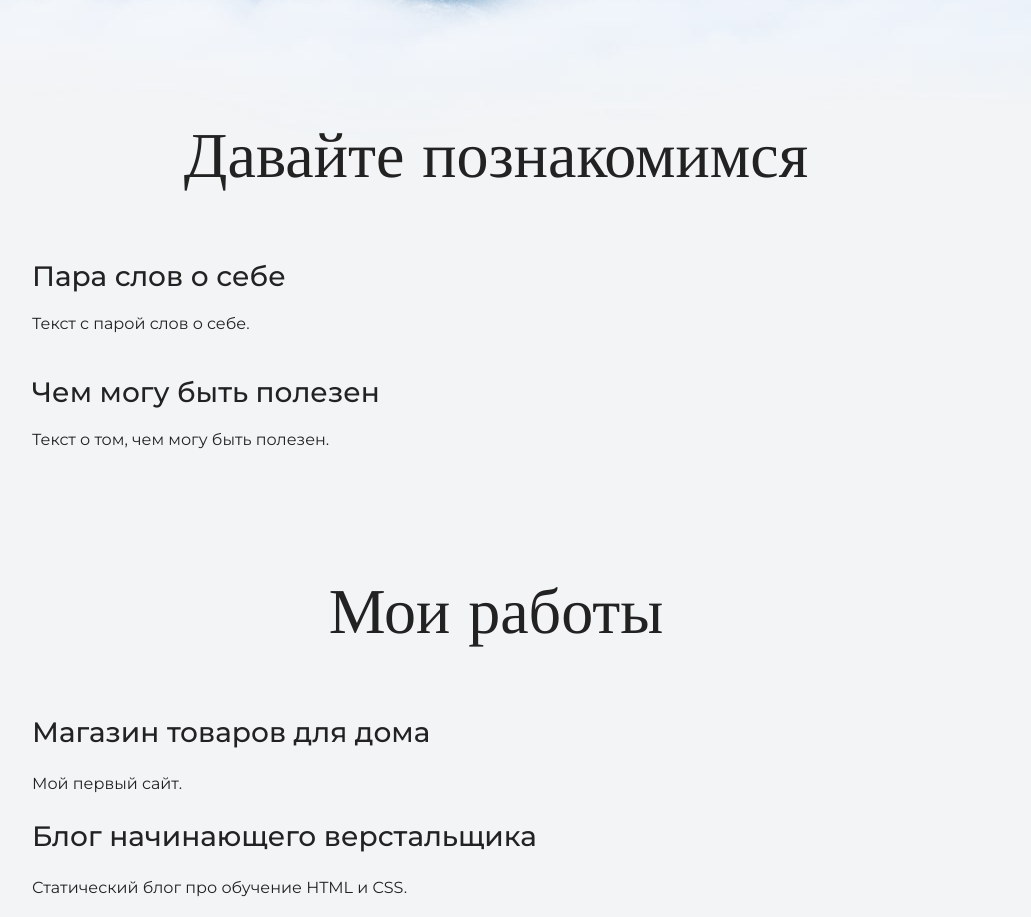
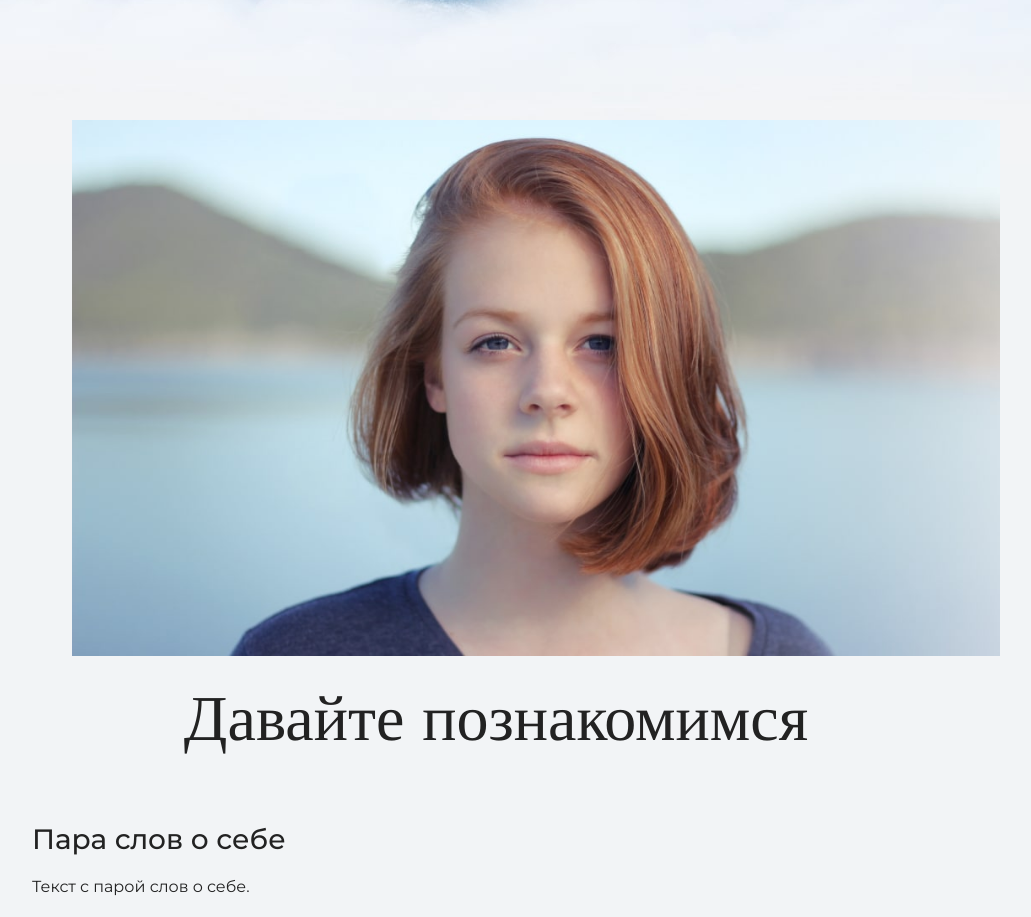
Before and after one commit to liberq1/lkche, a plain HTML site: page index.html in a window 1280 px wide. Shown: the part 916-1833 px from the top of the page, without its empty margins (144-1175 px from the left). Drawn offline with nearby package versions, Linux system fonts and the light colour scheme.

Commit message:
Update index.html

```diff
--- a/index.html
+++ b/index.html
@@ -24,6 +24,9 @@
 
     <section class="intro">
 	<div class="container">
+		<figure>
+  <img src="files/user.jpg" width="928" height="536" alt="Фотография Опознанного Енота">
+</figure>
       <h2 class="subheading">Давайте познакомимся</h2>
       <h3>Пара слов о себе</h3>
       <p>Текст с парой слов о себе.</p>
```
